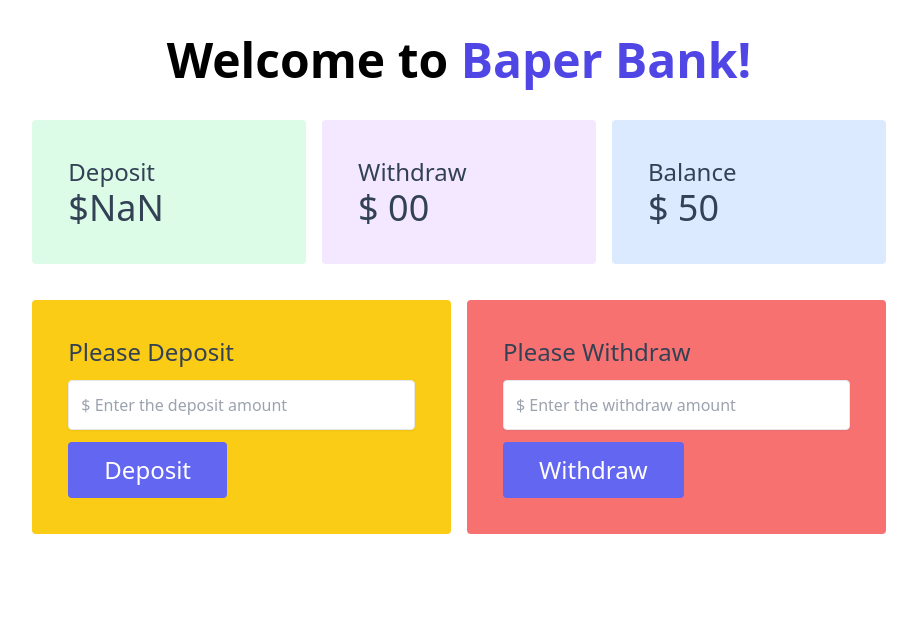
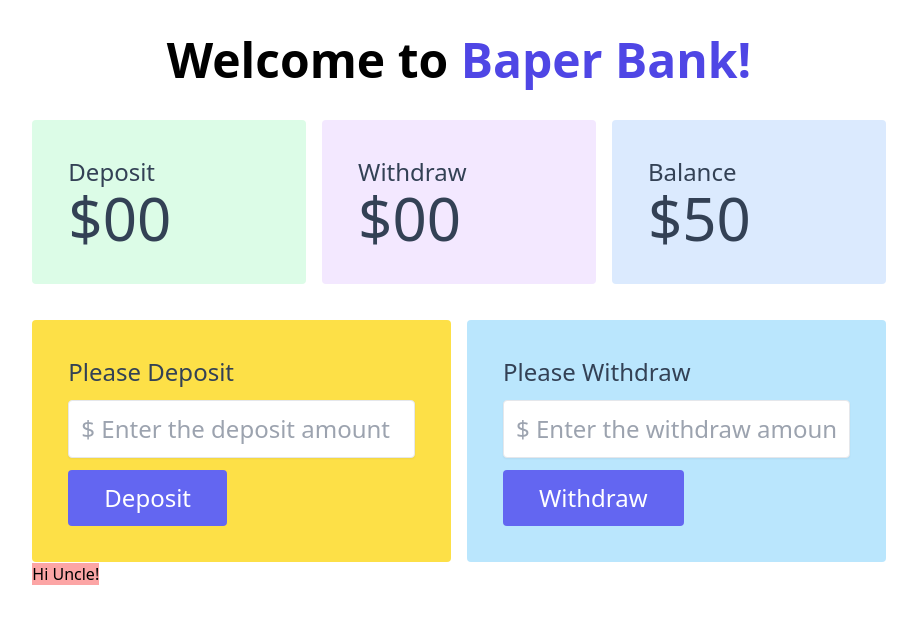
Before and after one commit to masumkhaled/Baper-bank, a plain HTML site: page banking.html in a window 1280 px wide. Both pictures are taken after a click on the button "Deposit". Shown: the whole page, without its empty margins (181-1098 px from the left). Drawn offline with nearby package versions, Linux system fonts and the light colour scheme.

Commit message:
first commit

```diff
--- a/banking.html
+++ b/banking.html
@@ -4,7 +4,7 @@
     <meta charset="UTF-8">
     <meta http-equiv="X-UA-Compatible" content="IE=edge">
     <meta name="viewport" content="width=device-width, initial-scale=1.0">
-    <title>Paaper bank e Banking</title>
+    <title>Baaper Bank E Banking</title>
     <script src="https://cdn.tailwindcss.com"></script>
 </head>
 <body>
@@ -15,32 +15,36 @@
         <section class="grid grid-cols-3 gap-4 text-slate-700">
             <div class="bg-green-100 rounded p-9">
                 <h5 class="text-2xl">Deposit</h5>
-                <h3 class="text-4xl">$<span id="deposit-total">00</span></h3>
+                <h3 class="text-6xl">$<span id="deposit-total">00</span></h3>
             </div>
             <div class="bg-purple-100 rounded p-9">
                 <h5 class="text-2xl">Withdraw</h5>
-                <h3 class="text-4xl">$ <span id="withdraw-total">00</span></h3>
+                <h3 class="text-6xl">$<span id="withdraw-total">00</span></h3>
             </div>
             <div class="bg-blue-100 rounded p-9">
                 <h5 class="text-2xl">Balance</h5>
-                <h3 class="text-4xl">$ <span id="balance-total">50</span></h3>
+                <h3 class="text-6xl">$<span id="balance-total">50</span></h3>
             </div>
         </section>
 
         <section class="grid grid-cols-2 gap-4 text-slate-700 mt-9">
-            <div class="bg-yellow-400 rounded p-9">
+            <div class="bg-yellow-300 rounded p-9">
                 <h5 class="text-2xl mb-3">Please Deposit</h5>
-                <input id="deposit-input" class="p-3 border rounded focus:outline-none focus:border-indigo-500 shadow-sm mb-3 w-full" type="email" placeholder="$ Enter the deposit amount"><br>
+                <input id="deposit-input" class="p-3 border rounded focus:outline-none focus:border-indigo-500 shadow-sm mb-3 w-full text-2xl" type="email" placeholder="$ Enter the deposit amount"><br>
                 <button id="deposit-button" class="bg-indigo-500 text-white py-3 px-9 text-2xl rounded">Deposit</button>
             </div>
-            <div class="bg-red-400 rounded p-9">
+            <div class="bg-sky-200 rounded p-9">
                 <h5 class="text-2xl mb-3">Please Withdraw</h5>
-                <input id="withdraw-input" class="p-3 border rounded focus:outline-none focus:border-indigo-500 shadow-sm mb-3 w-full" type="email" placeholder="$ Enter the withdraw amount"><br>
+                <input id="withdraw-input" class="p-3 border rounded focus:outline-none focus:border-indigo-500 shadow-sm mb-3 w-full text-2xl" type="email" placeholder="$ Enter the withdraw amount"><br>
                 <button id="withdraw-button" class="bg-indigo-500 text-white py-3 px-9 text-2xl rounded">Withdraw</button>
             </div>
 
         </section>
+        <section>
+            <a class="bg-red-300" href="https://www.facebook.com/" id="juned">Hi Uncle!</a>
+        </section>
     </main>
+
     <script src="js/banking.js"></script>
 </body>
 </html>
--- a/js/banking.js
+++ b/js/banking.js
@@ -1,20 +1,58 @@
+// input value return function
+function inputAmount(inputId){
+    const input = document.getElementById(inputId);
+    const inputText = input.value;
+    const inputValue = parseFloat(inputText);
+
+    input.value = '';
+    return inputValue;
+}
+// Update total Function
+function updateTotal(totalId, inputValue){
+    const totalElement = document.getElementById(totalId);
+    const totalText = totalElement.innerText;
+    const totalAmount = parseFloat(totalText);
+
+    const inTotal = totalAmount + inputValue;
+
+    totalElement.innerText = inTotal;
+}
+
+function getCurrentBalance(){
+    const balanceElement = document.getElementById("balance-total");
+    const balanceText = balanceElement.innerText;
+    const balanceAmount = parseFloat(balanceText);
+    return balanceAmount;
+}
+// Update Balance Function
+function updateBalance(inputValue, isAdd){
+    const balanceElement = document.getElementById("balance-total");
+    /* const balanceText = balanceElement.innerText;
+    const balanceAmount = parseFloat(balanceText); */
+    const balanceAmount = getCurrentBalance();
+    if(isAdd == true){
+        balanceElement.innerText = balanceAmount + inputValue;
+    }else {
+        balanceElement.innerText = balanceAmount - inputValue;
+    }
+
+}
+
 document.getElementById('deposit-button').addEventListener('click', function(){
-    // Get the amount deposit
-    const dipositInput = document.getElementById('deposit-input');
-    const depositAmount = dipositInput.value;
+    const inputValue = inputAmount('deposit-input');
 
-    const depositTotal = document.getElementById('deposit-total');
-    const depositTotalText = depositTotal.innerText;
-    const depositAmountParse = parseFloat(depositAmount);
-    const depositTotalTextParse = parseFloat(depositTotalText);
-    depositTotal.innerText = depositAmountParse + depositTotalTextParse;
-
-    //Update balance
-    const balanceTotal = document.getElementById('balance-total');
-    const balanceTotalText = balanceTotal.innerText;
-    const balanceTotalTextParse = parseFloat(balanceTotalText);
-    balanceTotal.innerText = balanceTotalTextParse + depositTotalTextParse ;
-
-    // Empty Deposit input Field
-    dipositInput.value = '';
+    // Update Deposit Total
+    if(inputValue > 0){
+        updateTotal('deposit-total', inputValue);
+        updateBalance(inputValue, true);
+    }
 })
+document.getElementById('withdraw-button').addEventListener('click', function(){
+    const inputValue = inputAmount('withdraw-input');
+    const currentBalance = getCurrentBalance();
+    // Update Withdraw Total
+    if(inputValue > 0 && inputValue <= currentBalance){
+        updateTotal('withdraw-total', inputValue);
+        updateBalance(inputValue, false);
+    }
+})
```
Also changed, not shown: index.html (+3 -0 lines), 1 other file.
